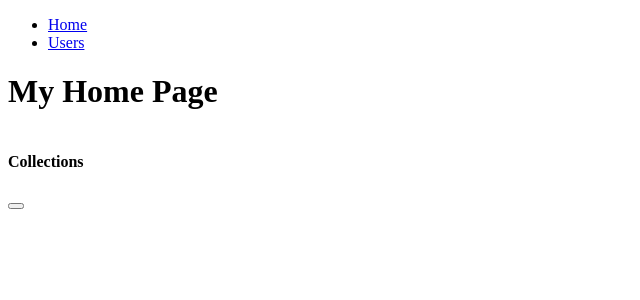
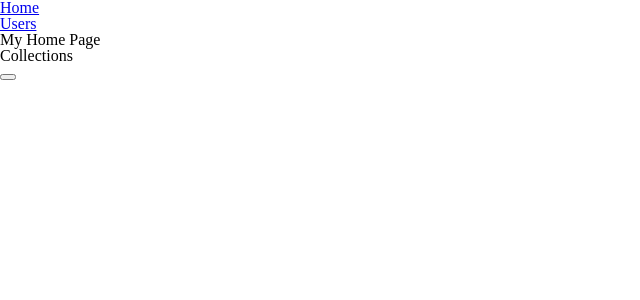
Before and after one commit to ivanhroth/sweetfeed, a React (Create React App) app in the folder client/: page / in a window 1280 px wide. Shown: the top 300 px of the page, without its empty margins (0-640 px from the left). Built offline with nearby package versions, Linux system fonts and the light colour scheme; no server answers.

Commit message:
add reset.css

```diff
--- a/client/src/index.js
+++ b/client/src/index.js
@@ -1,5 +1,6 @@
 import React from 'react';
 import ReactDOM from 'react-dom';
+import './reset.css';
 import './index.css';
 import App from './App';
 
--- /dev/null
+++ b/client/src/reset.css
@@ -0,0 +1,48 @@
+/* http://meyerweb.com/eric/tools/css/reset/
+   v2.0 | 20110126
+   License: none (public domain)
+*/
+
+html, body, div, span, applet, object, iframe,
+h1, h2, h3, h4, h5, h6, p, blockquote, pre,
+a, abbr, acronym, address, big, cite, code,
+del, dfn, em, img, ins, kbd, q, s, samp,
+small, strike, strong, sub, sup, tt, var,
+b, u, i, center,
+dl, dt, dd, ol, ul, li,
+fieldset, form, label, legend,
+table, caption, tbody, tfoot, thead, tr, th, td,
+article, aside, canvas, details, embed,
+figure, figcaption, footer, header, hgroup,
+menu, nav, output, ruby, section, summary,
+time, mark, audio, video {
+	margin: 0;
+	padding: 0;
+	border: 0;
+	font-size: 100%;
+	font: inherit;
+	vertical-align: baseline;
+}
+/* HTML5 display-role reset for older browsers */
+article, aside, details, figcaption, figure,
+footer, header, hgroup, menu, nav, section {
+	display: block;
+}
+body {
+	line-height: 1;
+}
+ol, ul {
+	list-style: none;
+}
+blockquote, q {
+	quotes: none;
+}
+blockquote:before, blockquote:after,
+q:before, q:after {
+	content: '';
+	content: none;
+}
+table {
+	border-collapse: collapse;
+	border-spacing: 0;
+}
```
